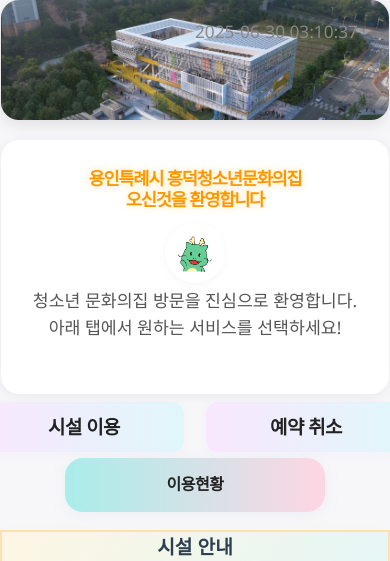
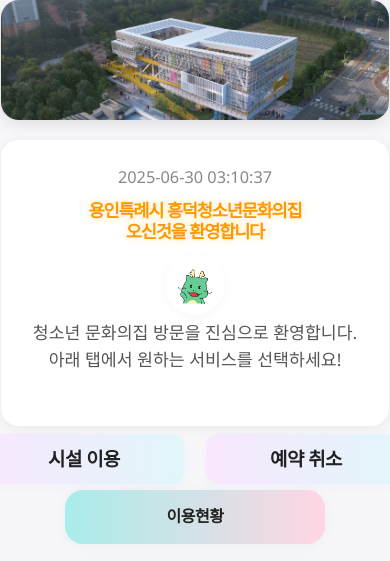
Before and after one commit to yudosa/1121241122, a website: page public/index.html in a window 390 px wide. Shown: the top 561 px of the page. Drawn offline with Linux system fonts and the light colour scheme.

Commit message:
수정11

```diff
--- a/public/index.html
+++ b/public/index.html
@@ -8,12 +8,12 @@
     <link rel="stylesheet" href="https://cdnjs.cloudflare.com/ajax/libs/font-awesome/6.4.2/css/all.min.css">
 </head>
 <body>
-    <div class="current-datetime"></div>
     <div class="container vertical-layout">
         <div class="main-img-block">
             <img src="hd.JPG" alt="흥덕청소년 문화의집 건물" class="main-building-img">
         </div>
         <header>
+            <div class="current-datetime"></div>
             <div class="welcome-block">
                 <span class="main-title">용인특례시 흥덕청소년문화의집<br>오신것을 환영합니다</span>
             </div>
@@ -173,12 +173,11 @@
         text-align: center;
     }
     .current-datetime {
-        position: absolute;
-        top: 18px;
-        right: 32px;
-        font-size: 1.08rem;
+        text-align: right;
+        font-size: 1.02rem;
         color: #888;
-        z-index: 100;
+        margin-bottom: 6px;
+        margin-right: 8px;
         font-family: 'Segoe UI', Tahoma, Geneva, Verdana, sans-serif;
     }
     .main-tabs .tab-row {
@@ -208,6 +207,10 @@
     }
     @media (max-width: 600px) {
         .tab-btn.wide-tab { font-size: 1rem; padding: 14px 0; }
+        .current-datetime {
+            text-align: center;
+            margin-right: 0;
+        }
     }
     </style>
 </body>
--- a/public/styles.css
+++ b/public/styles.css
@@ -1872,8 +1872,10 @@ h1 .highlight {
 }
 
 .tab-section {
-    margin-bottom: 0 !important;
-    padding-bottom: 0 !important;
+    max-width: 480px;
+    width: 100%;
+    margin: 0 auto 16px auto;
+    box-sizing: border-box;
 }
 
 /* 안내 카드 높이 균등하게 */
```
